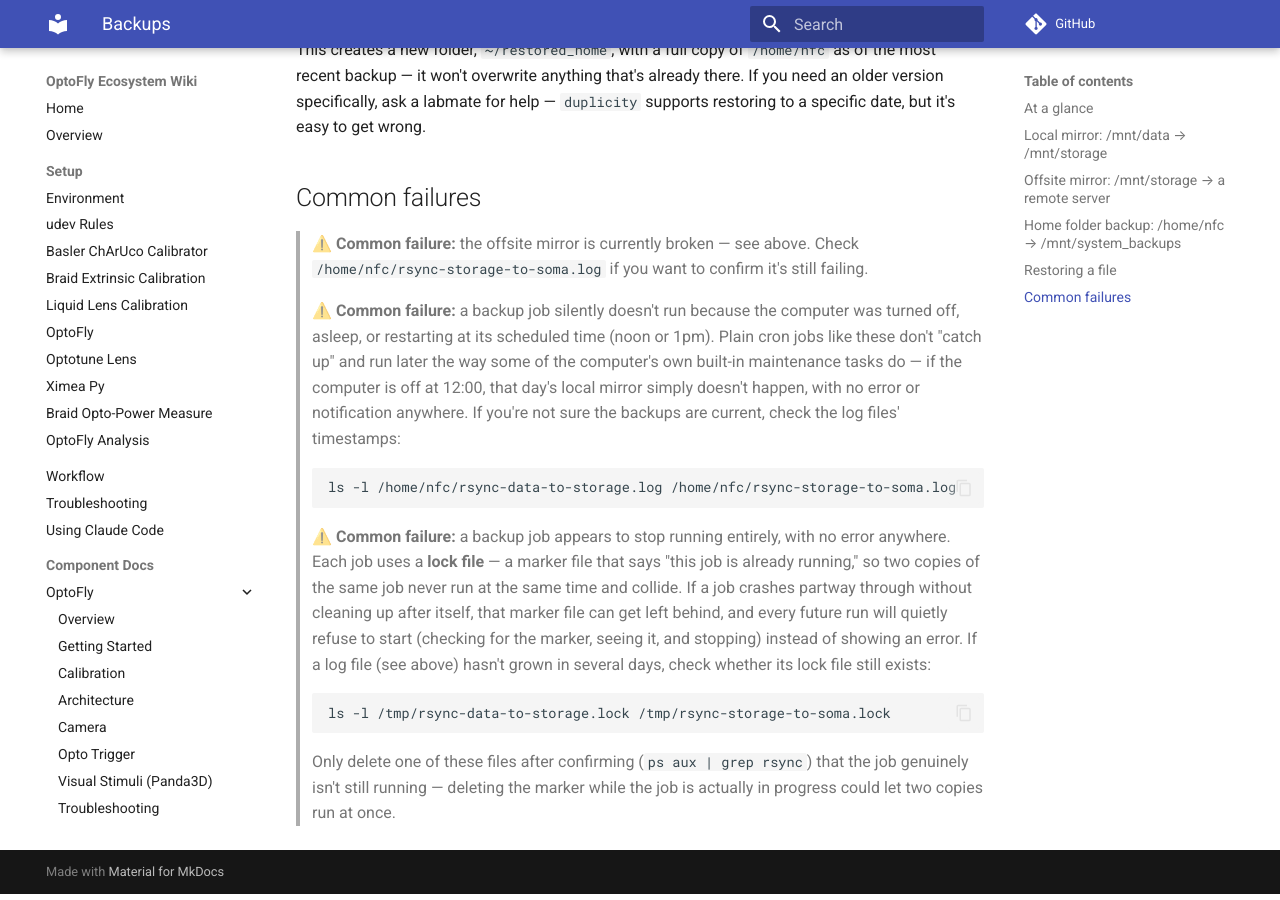
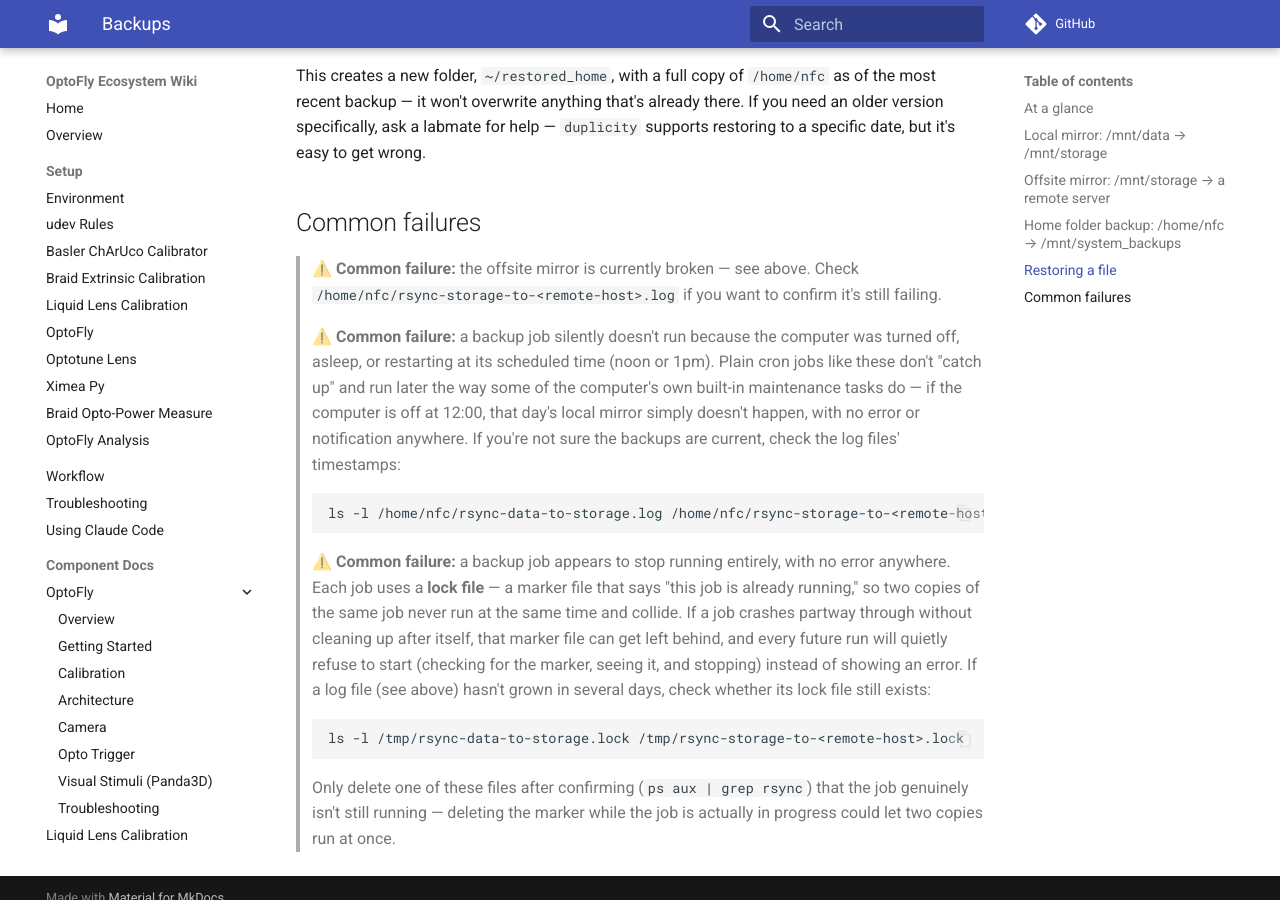
Before and after one commit to mpinb/optofly-docs, an MkDocs documentation site: the page built from docs/hardware/backups.md, in a window 1280 px wide and 900 px high, scrolled down 2671 px. Built offline with MkDocs 1.6.1 and Material for MkDocs 9.7.7, drawn with Linux system fonts in a browser that asks for light colours; comment, search, counter and statistics services are not loaded; some of the changed text lies outside the part shown.

Commit message:
Redact remote-host fragment from log/lock filenames in backups.md
Replace occurrences of 'soma' (real fragment of remote hostname) with
<remote-host> placeholder in rsync log and lock filenames. Maintains
consistency with placeholder syntax used elsewhere in the file for
redacted rsync command. Public wiki security fix.

Co-Authored-By: Claude Sonnet 5 <noreply@anthropic.com>

````diff
--- a/docs/hardware/backups.md
+++ b/docs/hardware/backups.md
@@ -74,7 +74,7 @@ Anyone working directly on `nfc3008` can see the real values by running
 
 > ⚠️ **Common failure — this job is currently broken.** Every run ends
 > with `Permission denied` in its log
-> (`/home/nfc/rsync-storage-to-soma.log`). This is a known, existing issue
+> (`/home/nfc/rsync-storage-to-<remote-host>.log`). This is a known, existing issue
 > as of 2026-08-13, not something wrong with your setup — it hasn't been
 > fixed yet. Until it is, **`/mnt/storage` is the only backup this
 > machine's data has** — there is currently no true offsite copy.
@@ -124,7 +124,7 @@ it's easy to get wrong.
 ## Common failures
 
 > ⚠️ **Common failure:** the offsite mirror is currently broken — see
-> above. Check `/home/nfc/rsync-storage-to-soma.log` if you want to
+> above. Check `/home/nfc/rsync-storage-to-<remote-host>.log` if you want to
 > confirm it's still failing.
 
 > ⚠️ **Common failure:** a backup job silently doesn't run because the
@@ -135,7 +135,7 @@ it's easy to get wrong.
 > happen, with no error or notification anywhere. If you're not sure the
 > backups are current, check the log files' timestamps:
 > ```bash
-> ls -l /home/nfc/rsync-data-to-storage.log /home/nfc/rsync-storage-to-soma.log
+> ls -l /home/nfc/rsync-data-to-storage.log /home/nfc/rsync-storage-to-<remote-host>.log
 > ```
 
 > ⚠️ **Common failure:** a backup job appears to stop running entirely,
@@ -148,7 +148,7 @@ it's easy to get wrong.
 > file (see above) hasn't grown in several days, check whether its lock
 > file still exists:
 > ```bash
-> ls -l /tmp/rsync-data-to-storage.lock /tmp/rsync-storage-to-soma.lock
+> ls -l /tmp/rsync-data-to-storage.lock /tmp/rsync-storage-to-<remote-host>.lock
 > ```
 > Only delete one of these files after confirming (`ps aux | grep rsync`)
 > that the job genuinely isn't still running — deleting the marker while
````
